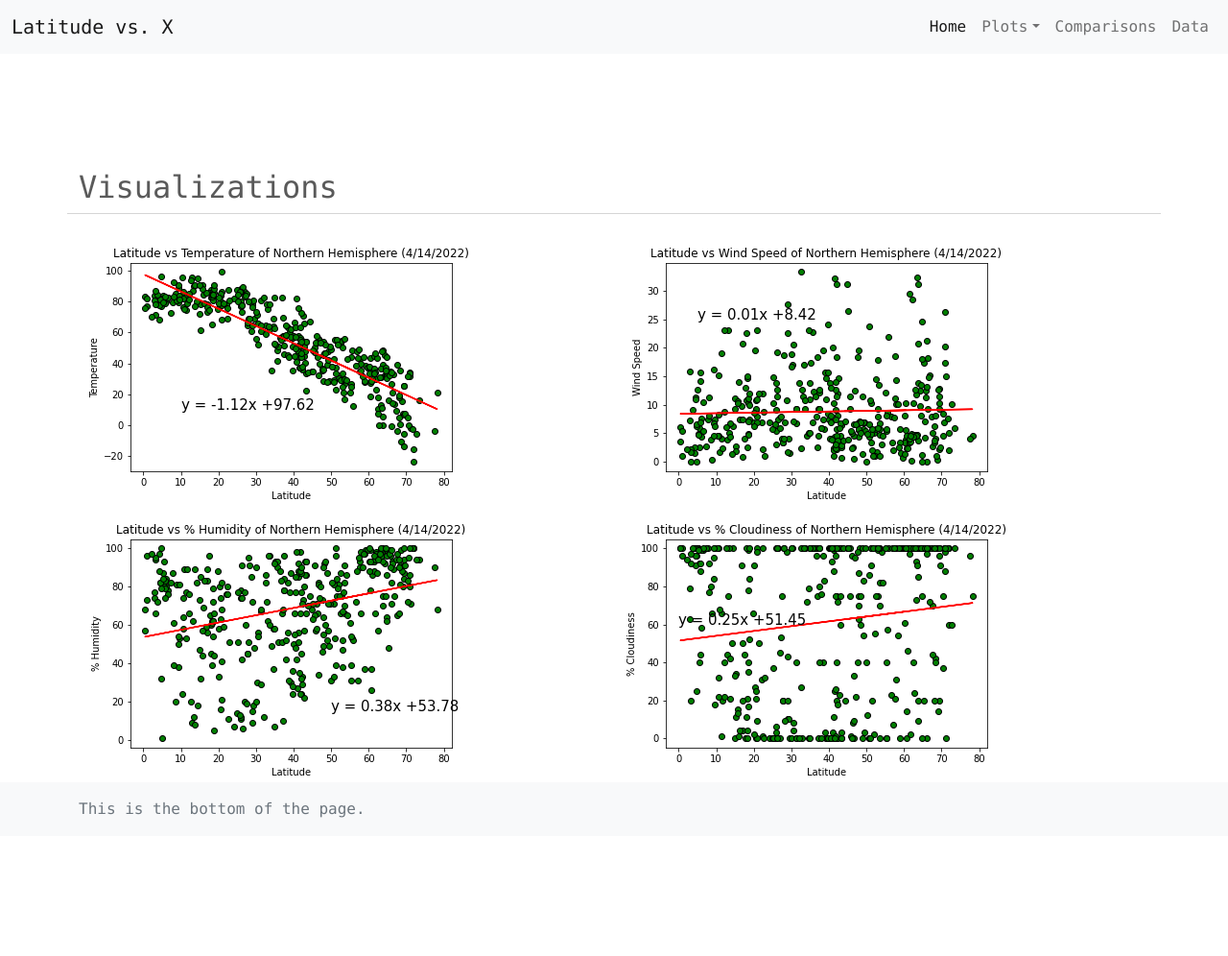
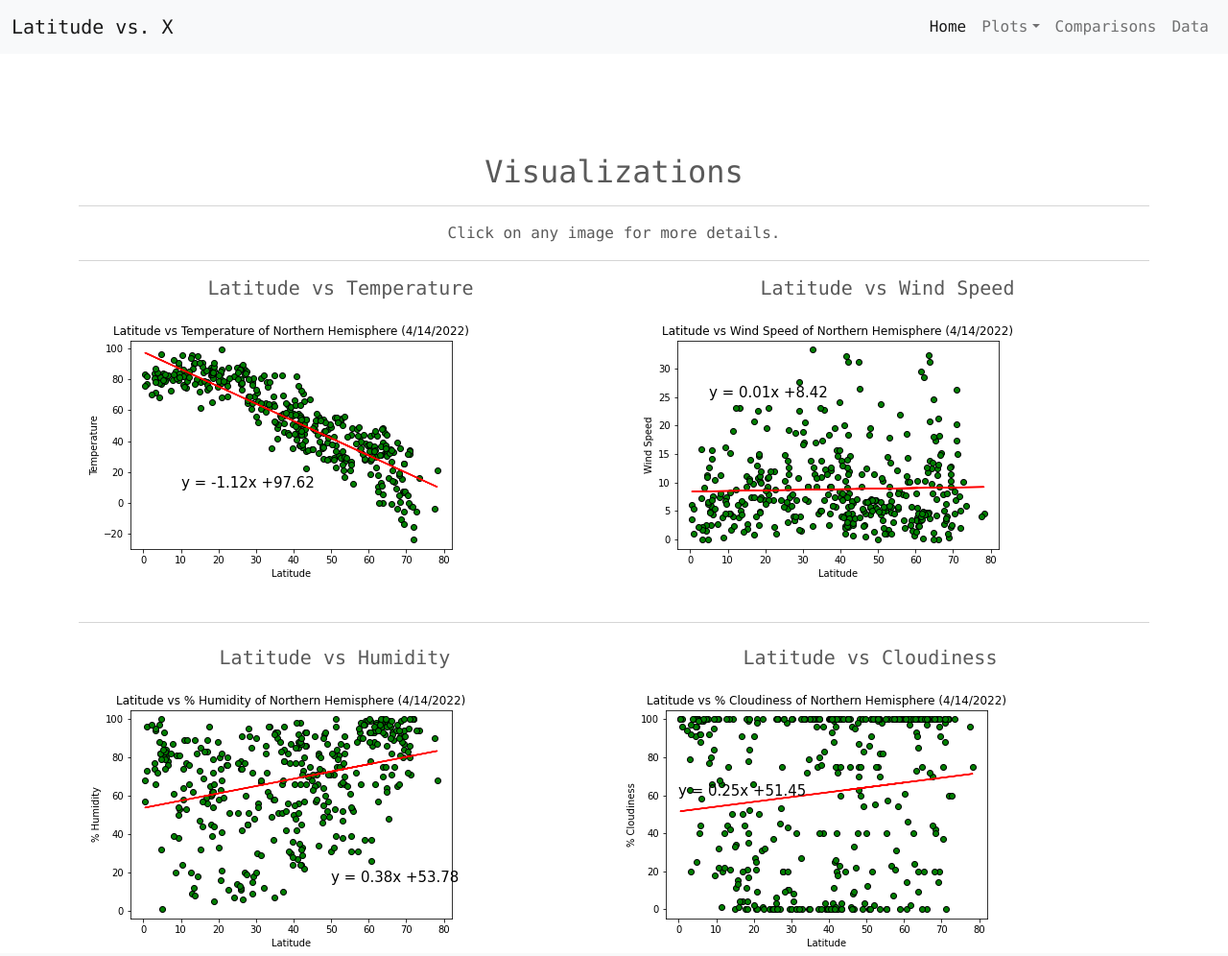
Before and after one commit to tebohl/Weather-Web-design, a plain HTML site: page comparisons.html in a window 1280 px wide. Shown: the top 996 px of the page at 96% size. Before the commit the page ends 919 px from the top, so only its background shows below. Drawn offline with nearby package versions, Linux system fonts and the light colour scheme.

Commit message:
updating comparisons page

```diff
--- a/comparisons.html
+++ b/comparisons.html
@@ -67,40 +67,45 @@
 
 <main>
 
-  <!-- Wrap the rest of the page in another container to center all the content. -->
-
-  <div class="container marketing">
-
-    <!-- two columns  -->
-    <div class="row mt-3">
+  <div class="container">
 
        <!----Visualizations-->
-        <h2 class="fw-normal">Visualizations</h2>
+        <h2 class="text-center">Visualizations</h2>
+        <hr>
+        <p class="text-center">Click on any image for more details.</p>
         <hr>
 
        <!----images------>
         <div class = "row">
             <div class = "col-lg-6">
+            <h5 class="text-center">Latitude vs Temperature</h5>
               <a href="./plot1.html">
                 <img src="./assets/images/north_latvstemp.png" class= "img-fluid">
               </a>
             </div>
 
             <div class = "col-lg-6">
+            <h5 class="text-center">Latitude vs Wind Speed</h5>
               <a href="./plot2.html">
                 <img src="./assets/images/north_latvswind.png" class= "img-fluid">
               </a>
             </div>
         </div>
 
+        <div class="row mt-4"></div>
+        <hr>
+        <div class="row mt-4">
+
          <div class = "row">
             <div class = "col-lg-6">
+            <h5 class="text-center">Latitude vs Humidity</h5>
               <a href="./plot3.html">
                 <img src="./assets/images/north_latvshum.png" class= "img-fluid">
               </a>
 
             </div>
             <div class = "col-lg-6">
+            <h5 class="text-center">Latitude vs Cloudiness</h5>
             <a href="./plot4.html">
                  <img src="./assets/images/north_latvscloud.png" class= "img-fluid">
               </a>
```
